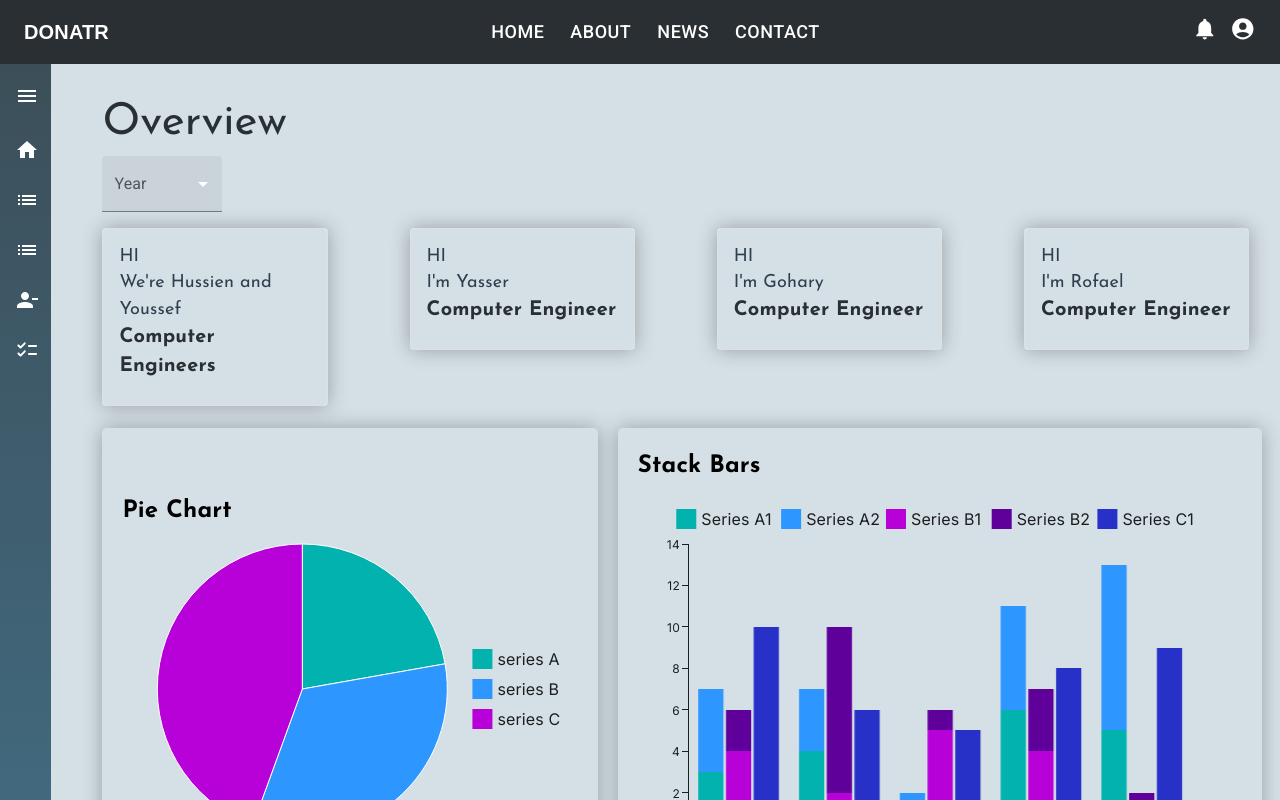
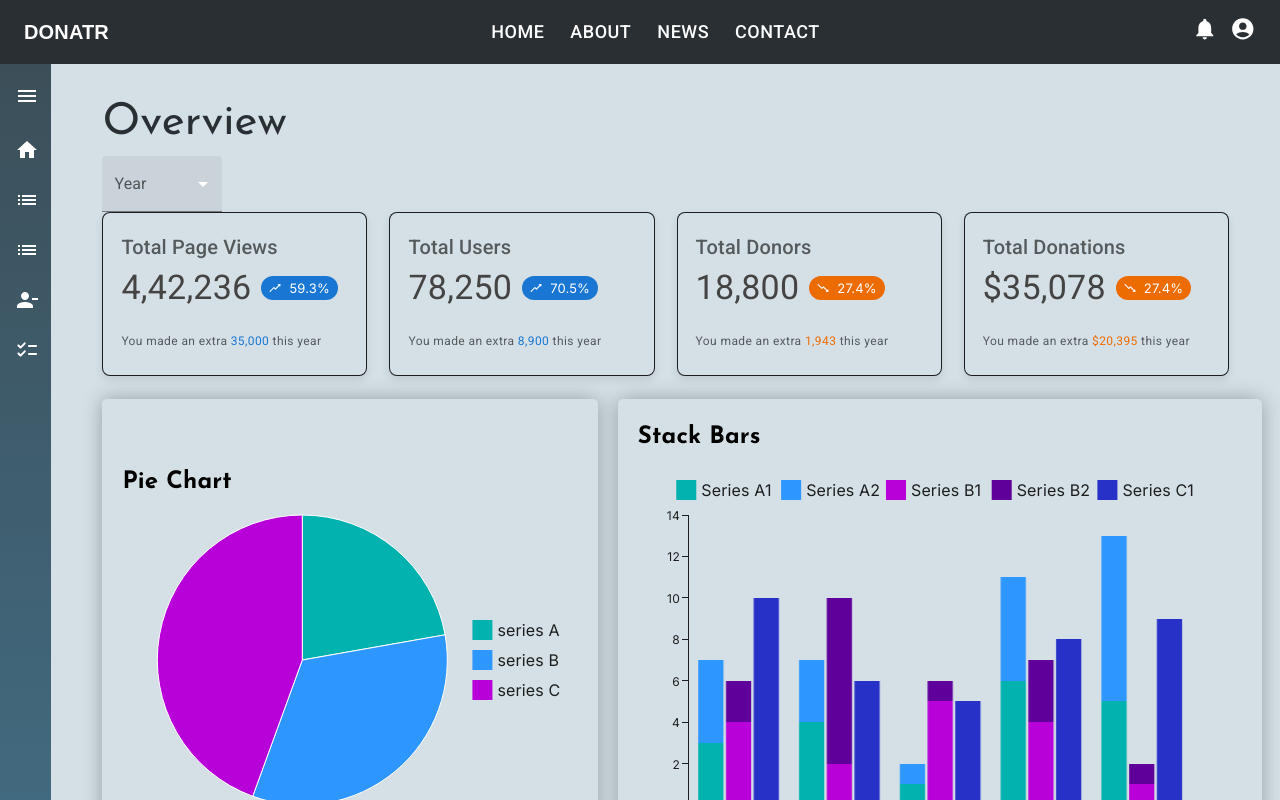
Before and after one commit to ahmedhussein107/DONATR, a React (Vite) app in the folder youth-like-fruits/: page /admin in a window 1280 px wide. Shown: the top 800 px of the page. Built offline with nearby package versions, Linux system fonts and the light colour scheme.

Commit message:
ahmed tawfik

```diff
--- a/youth-like-fruits/package.json
+++ b/youth-like-fruits/package.json
@@ -10,6 +10,7 @@
     "preview": "vite preview"
   },
   "dependencies": {
+    "@ant-design/icons": "^5.3.7",
     "@emotion/react": "^11.11.4",
     "@emotion/styled": "^11.11.5",
     "@mui/docs": "^5.15.16",
--- a/youth-like-fruits/src/AdminPage/AdminPage.jsx
+++ b/youth-like-fruits/src/AdminPage/AdminPage.jsx
@@ -10,6 +10,8 @@ import NotificationsIcon from '@mui/icons-material/Notifications';
 import AccountCircleIcon from '@mui/icons-material/AccountCircle';
 import Popup from './Popup'
 import { Box } from '@mui/material'
+import MainCard from './Dashboard/MainCard'
+import AnalyticEcommerce from './Dashboard/AnalyticEcommerce'
 
 
 function AdminPage() {
@@ -34,6 +36,7 @@ function AdminPage() {
   ]
 
   return (
+
     <div className='container'  >
         <ElevateAppBar iconsList={listOfIcons}/>
         <div style=
@@ -79,12 +82,7 @@ function AdminPage() {
                     color: '#292F33',
                 }}>Overview</p>
                 <SelectVariants/>
-                <div style={{display : 'flex' , flexDirection:'row',gap:'7.27%' ,marginTop : '1.5%'}}>
-                <OutlinedCard text1 = 'HI' text2 = {`We're Hussien and Youssef`} text3 = 'Computer Engineers'/>
-                <OutlinedCard text1 = 'HI' text2 = {`I'm Yasser`} text3 = 'Computer Engineer'/>
-                <OutlinedCard text1 = 'HI' text2 = {`I'm Gohary`} text3 = 'Computer Engineer'/>
-                <OutlinedCard text1 = 'HI' text2 = {`I'm Rofael`} text3 = 'Computer Engineer'/>
-                </div>
+                <OutlinedCard/>
                 <div style={{display: 'flex', flexDirection: 'row', gap: '2%', marginTop: '2%', position: 'relative', maxWidth: '88%'}}>
                     <div style={{
                         minWidth: '50%',
@@ -121,6 +119,7 @@ function AdminPage() {
                             marginBottom: '10px'
                         }}>Stack Bars</p>
                         <StackBars/>
+                        {/* <OutlinedCard/> */}
                     </div>
                 </div>
             </div>
--- /dev/null
+++ b/youth-like-fruits/src/AdminPage/Dashboard/AnalyticEcommerce.jsx
@@ -0,0 +1,60 @@
+import PropTypes from 'prop-types';
+import Chip from '@mui/material/Chip';
+import Grid from '@mui/material/Grid';
+import Stack from '@mui/material/Stack';
+import Typography from '@mui/material/Typography';
+import Box from '@mui/material/Box';
+import MainCard from './MainCard';
+import RiseOutlined from '@ant-design/icons/RiseOutlined';
+import FallOutlined from '@ant-design/icons/FallOutlined';
+
+const iconSX = { fontSize: '0.75rem', color: 'inherit', marginLeft: 0, marginRight: 0 };
+
+export default function AnalyticEcommerce({ color = 'primary', title, count, percentage, isLoss, extra }) {
+  return (
+    <MainCard contentSX={{ p: 2.25 }} sx={{ backgroundColor: '#D5E0E6', boxShadow: '0px 4px 8px rgba(0, 0, 0, 0.1)' }}> {/* Updated sx prop */}
+      <Stack spacing={0.5}>
+        <Typography variant="h6" color="text.secondary" >
+          {title}
+        </Typography>
+        <Grid container alignItems="center">
+          <Grid item>
+            <Typography variant="h4" color="#444">
+              {count}
+            </Typography>
+          </Grid>
+          {percentage && (
+            <Grid item>
+              <Chip
+                variant="combined"
+                color={color}
+                icon={isLoss ? <FallOutlined style={iconSX} /> : <RiseOutlined style={iconSX} />}
+                label={`${percentage}%`}
+                sx={{ ml: 1.25, pl: 1 }}
+                size="small"
+              />
+            </Grid>
+          )}
+        </Grid>
+      </Stack>
+      <Box sx={{ pt: 2.25 }}>
+        <Typography variant="caption" color="text.secondary">
+          You made an extra{' '}
+          <Typography variant="caption" sx={{ color: `${color || 'primary'}.main` }}>
+            {extra}
+          </Typography>{' '}
+          this year
+        </Typography>
+      </Box>
+    </MainCard>
+  );
+}
+
+AnalyticEcommerce.propTypes = {
+  color: PropTypes.string,
+  title: PropTypes.string,
+  count: PropTypes.string,
+  percentage: PropTypes.number,
+  isLoss: PropTypes.bool,
+  extra: PropTypes.string
+};
--- /dev/null
+++ b/youth-like-fruits/src/AdminPage/Dashboard/MainCard.jsx
@@ -0,0 +1,89 @@
+import PropTypes from 'prop-types';
+import { forwardRef } from 'react';
+
+// material-ui
+import { useTheme } from '@mui/material/styles';
+import Card from '@mui/material/Card';
+import CardContent from '@mui/material/CardContent';
+import CardHeader from '@mui/material/CardHeader';
+import Divider from '@mui/material/Divider';
+import Typography from '@mui/material/Typography';
+
+// header style
+const headerSX = {
+  p: 2.5,
+  '& .MuiCardHeader-action': { m: '0px auto', alignSelf: 'center' }
+};
+
+function MainCard(
+  {
+    border = true,
+    boxShadow,
+    children,
+    content = true,
+    contentSX = {},
+    darkTitle,
+    elevation,
+    secondary,
+    shadow,
+    sx = {},
+    title,
+    ...others
+  },
+  ref
+) {
+  const theme = useTheme();
+  boxShadow = theme.palette.mode === 'dark' ? boxShadow || true : boxShadow;
+
+  return (
+    <Card
+      elevation={elevation || 0}
+      ref={ref}
+      {...others}
+      sx={{
+        border: border ? '1px solid' : 'none',
+        borderRadius: 2,
+        borderColor: theme.palette.mode === 'dark' ? theme.palette.divider : theme.palette.grey.A800,
+        boxShadow: boxShadow && (!border || theme.palette.mode === 'dark') ? shadow || theme.customShadows.z1 : 'inherit',
+        ':hover': {
+          boxShadow: boxShadow ? shadow || theme.customShadows.z1 : 'inherit'
+        },
+        '& pre': {
+          m: 0,
+          p: '16px !important',
+          fontFamily: theme.typography.fontFamily,
+          fontSize: '0.75rem'
+        },
+        ...sx
+      }}
+    >
+      {/* card header and action */}
+      {!darkTitle && title && <CardHeader sx={headerSX} titleTypographyProps={{ variant: 'subtitle1' }} title={title} action={secondary} />}
+      {darkTitle && title && <CardHeader sx={headerSX} title={<Typography variant="h3">{title}</Typography>} action={secondary} />}
+
+      {/* card content */}
+      {content && <CardContent sx={contentSX}>{children}</CardContent>}
+      {!content && children}
+    </Card>
+  );
+}
+
+export default forwardRef(MainCard);
+
+MainCard.propTypes = {
+  border: PropTypes.bool,
+  boxShadow: PropTypes.bool,
+  children: PropTypes.node,
+  subheader: PropTypes.oneOfType([PropTypes.string, PropTypes.node]),
+  content: PropTypes.bool,
+  contentSX: PropTypes.object,
+  darkTitle: PropTypes.bool,
+  divider: PropTypes.bool,
+  elevation: PropTypes.number,
+  secondary: PropTypes.any,
+  shadow: PropTypes.string,
+  sx: PropTypes.object,
+  title: PropTypes.oneOfType([PropTypes.string, PropTypes.node]),
+  modal: PropTypes.bool,
+  others: PropTypes.any
+};
--- a/youth-like-fruits/src/AdminPage/Dashboard/OutlinedCard.jsx
+++ b/youth-like-fruits/src/AdminPage/Dashboard/OutlinedCard.jsx
@@ -1,46 +1,23 @@
 import * as React from 'react';
-import Box from '@mui/material/Box';
-import Card from '@mui/material/Card';
-import CardContent from '@mui/material/CardContent';
 import Typography from '@mui/material/Typography';
-
-
-export default function OutlinedCard(props) {
-  const text1 = props.text1
-  const text2 = props.text2
-  const text3 = props.text3
+import Grid from '@mui/material/Grid';
+import AnalyticEcommerce from './AnalyticEcommerce';
+export default function OutlinedCard() {
   return (
-    <Box sx={{ minWidth: '20%' }}>
-      <Card variant="outlined" sx={{boxShadow: '0px 0px 20px rgba(0, 0, 0, 0.3)'}}>
-        <React.Fragment>
-          <CardContent sx={{ bgcolor: '#D5E0E6',  }}>
-            <Typography variant="h5" component="div" style={{
-              fontSize: '18px',
-              fontFamily: 'Josefin Sans',
-              fontWeight: '400',
-              color: '#2F3F4F',
-            }}>
-              {text1}
-            </Typography>
-            <Typography style={{
-              fontSize: '18px',
-              fontFamily: 'Josefin Sans',
-              fontWeight: '400',
-              color: '#2F3F4F',
-            }} >
-              {text2}
-            </Typography>
-            <Typography variant="body2" style={{
-              fontSize: '20px',
-              fontFamily: 'Josefin Sans',
-              fontWeight: '700',
-              color: '#292F33',
-            }}>
-              {text3}
-            </Typography>
-          </CardContent>
-        </React.Fragment>
-      </Card>
-    </Box>
+    <Grid container rowSpacing={4.5} columnSpacing={2.75}>
+      {/* row 1 */}
+      <Grid item xs={12} sm={6} md={4} lg={3}>
+        <AnalyticEcommerce title="Total Page Views" count="4,42,236" percentage={59.3} extra="35,000" />
+      </Grid>
+      <Grid item xs={12} sm={6} md={4} lg={3}>
+        <AnalyticEcommerce title="Total Users" count="78,250" percentage={70.5} extra="8,900" />
+      </Grid>
+      <Grid item xs={12} sm={6} md={4} lg={3}>
+        <AnalyticEcommerce title="Total Donors" count="18,800" percentage={27.4} isLoss color="warning" extra="1,943" />
+      </Grid>
+      <Grid item xs={12} sm={6} md={4} lg={3}>
+        <AnalyticEcommerce title="Total Donations" count="$35,078" percentage={27.4} isLoss color="warning" extra="$20,395" />
+      </Grid>
+      </Grid>
   );
 }
```
Also changed, not shown: 1 other file (tests, documents, lock files or other folders).
